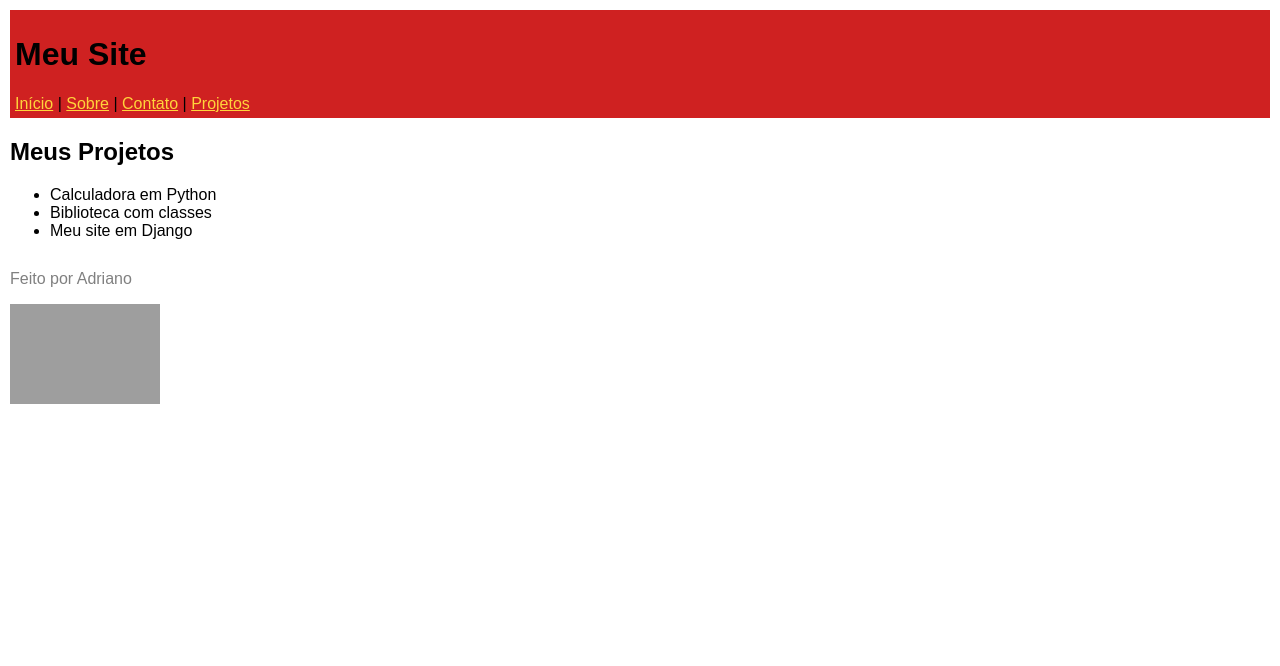
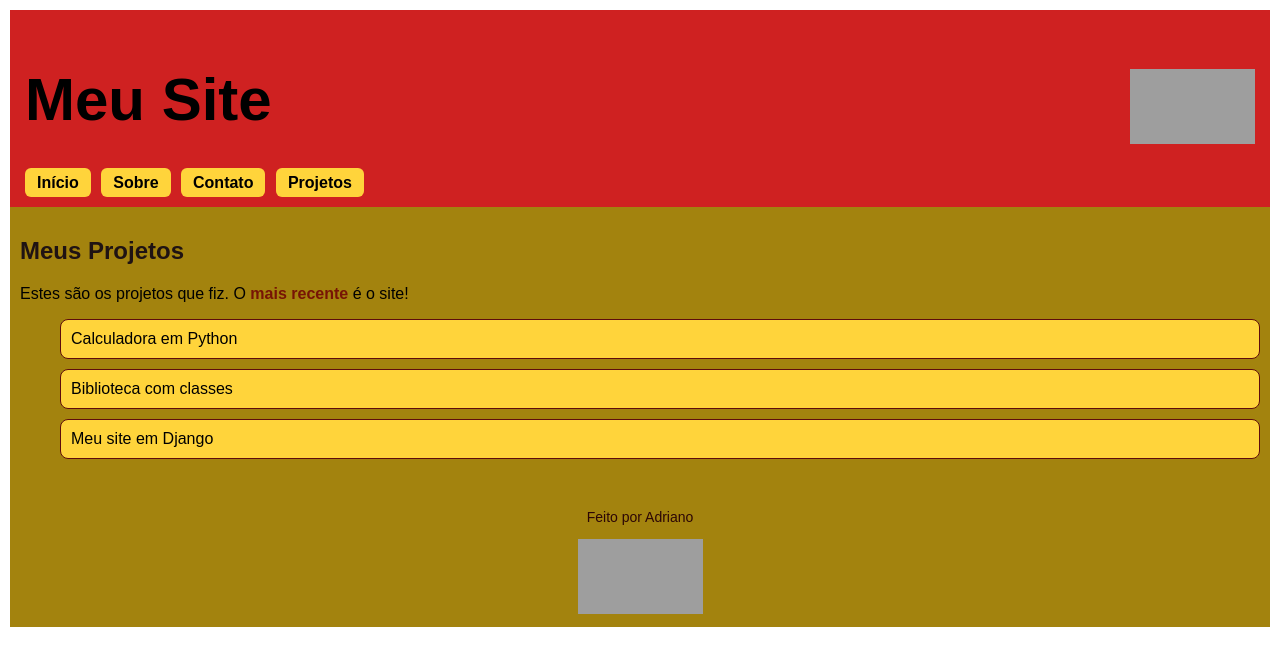
Before and after one commit to adrianopessoa/MeuSite, a Django app: page /projetos/ in a window 1280 px wide. Shown: the top 666 px of the page. Run offline with Django 5.2, Linux system fonts and the light colour scheme; grey boxes are pictures that could not be loaded.

Commit message:
CSS do site

```diff
--- /dev/null
+++ b/paginas/static/css/estilo.css
@@ -0,0 +1,66 @@
+h1 {
+    font-size: 60px;
+}
+h2 {
+    color : #1f1313;
+}
+
+body {
+    font-family: Arial, sans-serif;
+    margin: 10px;
+}
+
+header {
+    background: #cf2121;
+    color: rgb(0, 0, 0);
+    padding: 15px;
+    display: flex;
+    justify-content: space-between;
+    align-items: center;
+}
+
+.text-esquerda {
+  flex: 1;
+}
+
+.image-direita {
+  margin-left: 1rem;
+}
+
+nav a {
+    color: #000000;
+    text-decoration: none;
+    font-weight: bold;
+    background-color: #FFD43B;
+    padding: 6px 12px;
+    border-radius: 6px;
+    margin-right: 6px;
+}
+
+nav a:hover {
+    background-color: rgb(180, 165, 26);
+}
+
+main {
+    background-color: #a3830e;
+    padding: 10px;
+}
+
+footer {
+    background: #a3830e;
+    color: rgb(44, 6, 6); margin-top: auto;
+    text-align: center;
+    font-size: 14px;
+    padding: 10px;
+}
+
+.cartao {
+    list-style: none;
+    background-color: #FFD43B;
+    border: 1px solid #5f0c0c;
+    border-radius: 8px;
+    padding: 10px;
+    margin-bottom: 10px;
+}
+
+.destaque { color: #771405; font-weight: bold; }
--- a/paginas/templates/base.html
+++ b/paginas/templates/base.html
@@ -1,26 +1,30 @@
+{% load static %}
 <!DOCTYPE html>
 <html lang="pt-br">
 <head>
     <meta charset="UTF-8">
     <meta name="viewport" content="width=device-width, initial-scale=1.0">
     <title>Meu Site</title>
-    <style>
-        body { font-family: Arial, sans-serif; margin: 10px; }
-        header { background: #cf2121;
-            color: rgb(0, 0, 0); padding: 5px; }
-        nav a { color: #FFD43B; }
-        footer { color: gray; margin-top: 30px; }
-    </style>
+    <link rel = "stylesheet"
+        href = "{% static 'css/estilo.css' %}">
 </head>
 <body>
     <header>
-        <h1>Meu Site</h1>
-        <nav>
-            <a href="/">Início</a> |
-            <a href="/sobre/">Sobre</a> |
-            <a href="/contato/">Contato</a> |
-            <a href="/projetos/">Projetos</a>
-        </nav>
+        <div class="text-esquerda">
+            <h1>
+                Meu Site
+            </h1>
+            <nav>
+                <a href="/">Início</a>
+                <a href="/sobre/">Sobre</a>
+                <a href="/contato/">Contato</a>
+                <a href="/projetos/">Projetos</a>
+            </nav>
+
+        </div>
+        <div class="image-direita">
+            <img : src = "https://www.futbox.com/img/v1/c64/96f/803/8e1/6884ab0cd733ca344b32.png" width="125" height="75">
+        </div>
     </header>
     <main>
         {% block conteudo %}
@@ -28,8 +32,7 @@
     </main>
     <footer>
         <p>Feito por Adriano</p>
-
-        <img src = "https://www.futbox.com/img/v1/c64/96f/803/8e1/6884ab0cd733ca344b32.png" width="150" height="100">
+        <img src = "https://www.gifservice.fr/img/gif-vignette-large/b4b5238e820e1ef06803134ae751f41a/583126-sport-club-do-recife-pernambuco-brazil-soccer-club-america-logo-sports.gif" width="125" height="75">
     </footer>
 </body>
 </html>
--- a/paginas/templates/projetos.html
+++ b/paginas/templates/projetos.html
@@ -1,9 +1,11 @@
 {% extends "base.html" %}
 {% block conteudo %}
 <h2>Meus Projetos</h2>
+<p>
+    Estes são os projetos que fiz. O <span class="destaque">mais recente</span> é o site!</p>
 <ul>
     {% for item in proj %}
-    <li>{{item}}</li>
+    <li class = "cartao">{{item}}</li>
     {% endfor %}
 </ul>
 
--- a/paginas/views.py
+++ b/paginas/views.py
@@ -14,7 +14,7 @@ def inicio(request):
 def sobre(request):
     contexto = {
         "cidade" : "Brasil",
-        "hobbies" : ["Futebol", "Video Game", "Assistir Séries"],
+        "hobbies" : ["Música", "Futebol", "Jogos", "Séries"],
     }
     return render(request, "sobre.html", contexto)
 
--- a/test.html
+++ b/test.html
@@ -20,6 +20,9 @@
         <li><a href="https://ge.globo.com/futebol/brasileirao-serie-b/">Campeonato</a></li>
     </ul>
 
-    <footer>O maior do norte e nordeste.</footer>
+    <footer>
+        O maior do norte e nordeste.
+        <img src = "https://www.futbox.com/img/v1/c64/96f/803/8e1/6884ab0cd733ca344b32.png" width="125" height="75">
+    </footer>
 </body>
 </html>
```
